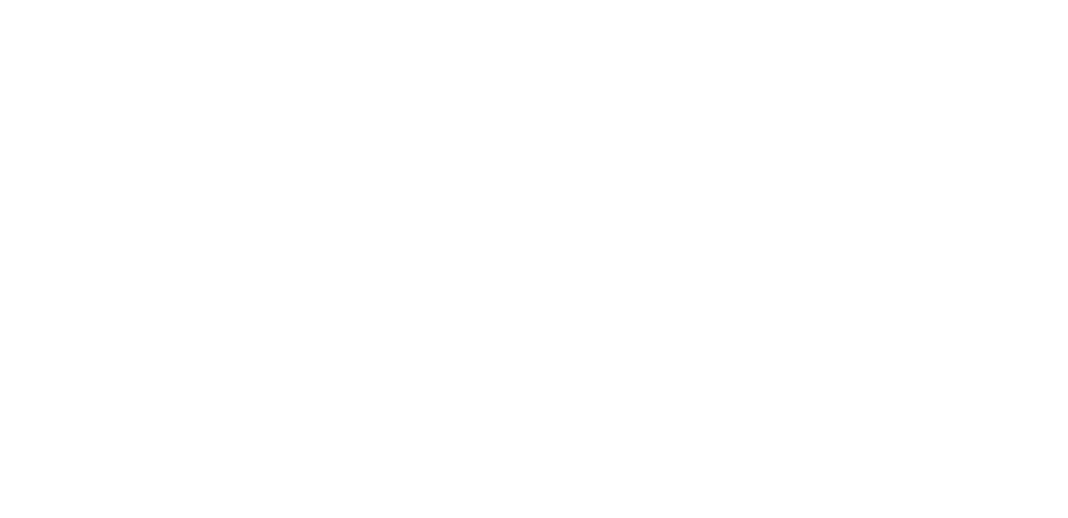
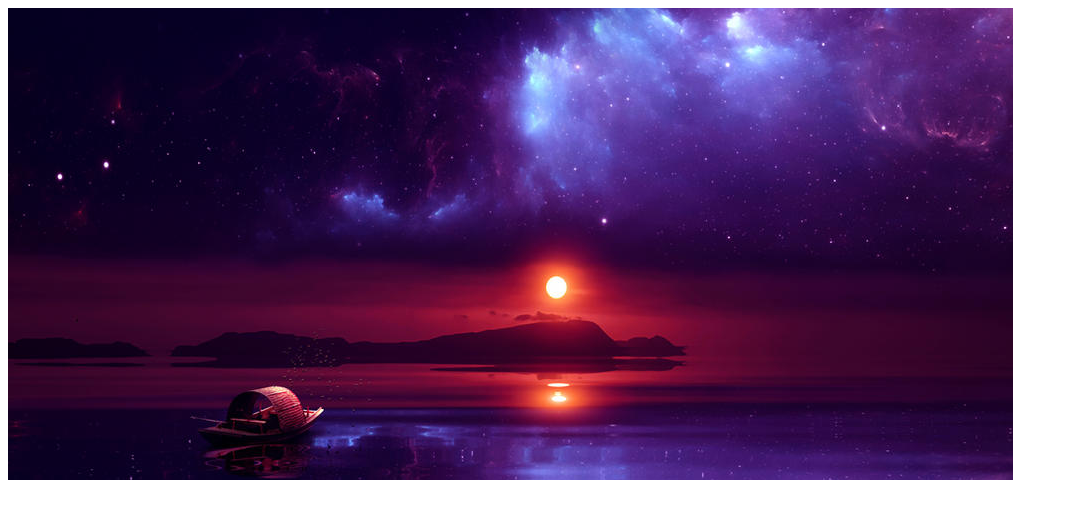
Before and after one commit to LHood/topsite, a plain HTML site: page 4thperiod.html in a window 1280 px wide. Shown: the whole page, without its empty margins (0-1068 px from the left). Drawn offline with Linux system fonts and the light colour scheme.

Commit message:
Update 4thperiod.html

```diff
--- a/4thperiod.html
+++ b/4thperiod.html
@@ -3,7 +3,7 @@
   <head>
   </head>
   <body>
-    <img src="
+    <img src="Cool.png">
 
 
 
```
